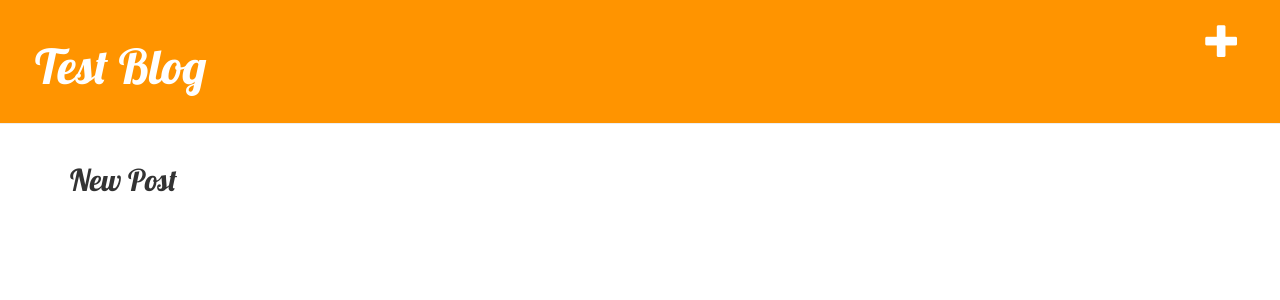
After one commit to MiLL4U/django_test, a Django app: page /post/new/ in a window 1280 px wide. The commit adds this page. Shown: the top 300 px of the page. Run offline with Django 5.2, Linux system fonts and the light colour scheme; some libraries are stand-ins or nearby versions.

Commit message:
add new post link

```diff
--- /dev/null
+++ b/blog/forms.py
@@ -0,0 +1,9 @@
+from django import forms
+
+from .models import Post
+
+
+class PostForm(forms.ModelForm):
+    class Meta:
+        model = Post
+        fields = ('title', 'text',)
--- a/blog/templates/blog/base.html
+++ b/blog/templates/blog/base.html
@@ -11,12 +11,14 @@
 
   <body>
     <div class="page-header">
+      <a href="{% url 'post_new' %}" class="top-menu"><span class="glyphicon glyphicon-plus"></span></a>
       <h1><a href="/">Test Blog</a></h1>
     </div>
     <div class="content container">
       <div class="row">
         <div class="col-md-8">
           {% block content %}
+
           {% endblock %}
         </div>
       </div>
--- /dev/null
+++ b/blog/templates/blog/post_edit.html
@@ -0,0 +1,5 @@
+{% extends 'blog/base.html' %}
+
+{% block content %}
+  <h2>New Post</h2>
+{% endblock %}
--- a/blog/urls.py
+++ b/blog/urls.py
@@ -3,5 +3,6 @@ from . import views
 
 urlpatterns = [
     path('', views.post_list, name='post_list'),
-    path('post/<int:pk>/', views.post_detail, name="post_detail")
+    path('post/<int:pk>/', views.post_detail, name="post_detail"),
+    path('post/new/', views.post_new, name='post_new')
 ]
--- a/blog/views.py
+++ b/blog/views.py
@@ -3,6 +3,7 @@ from django.shortcuts import render, get_object_or_404
 from django.utils import timezone
 
 from .models import Post
+from .forms import PostForm
 
 # Create your views here.
 
@@ -16,3 +17,8 @@ def post_list(request: HttpRequest) -> HttpResponse:
 def post_detail(request: HttpRequest, pk: int):
     post = get_object_or_404(Post, pk=pk)
     return render(request, 'blog/post_detail.html', {'post': post})
+
+
+def post_new(request: HttpRequest):
+    form = PostForm()
+    return render(request, 'blog/post_edit.html', {'form': form})
```
